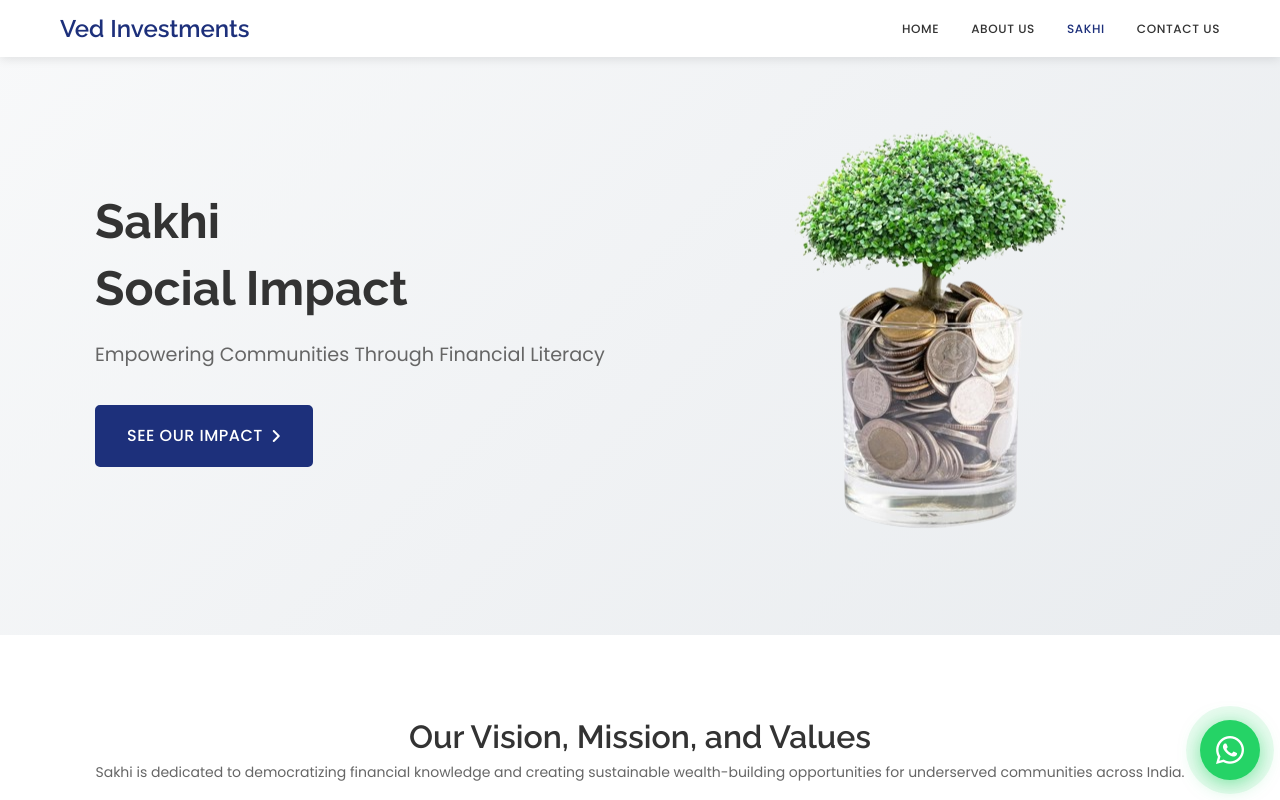
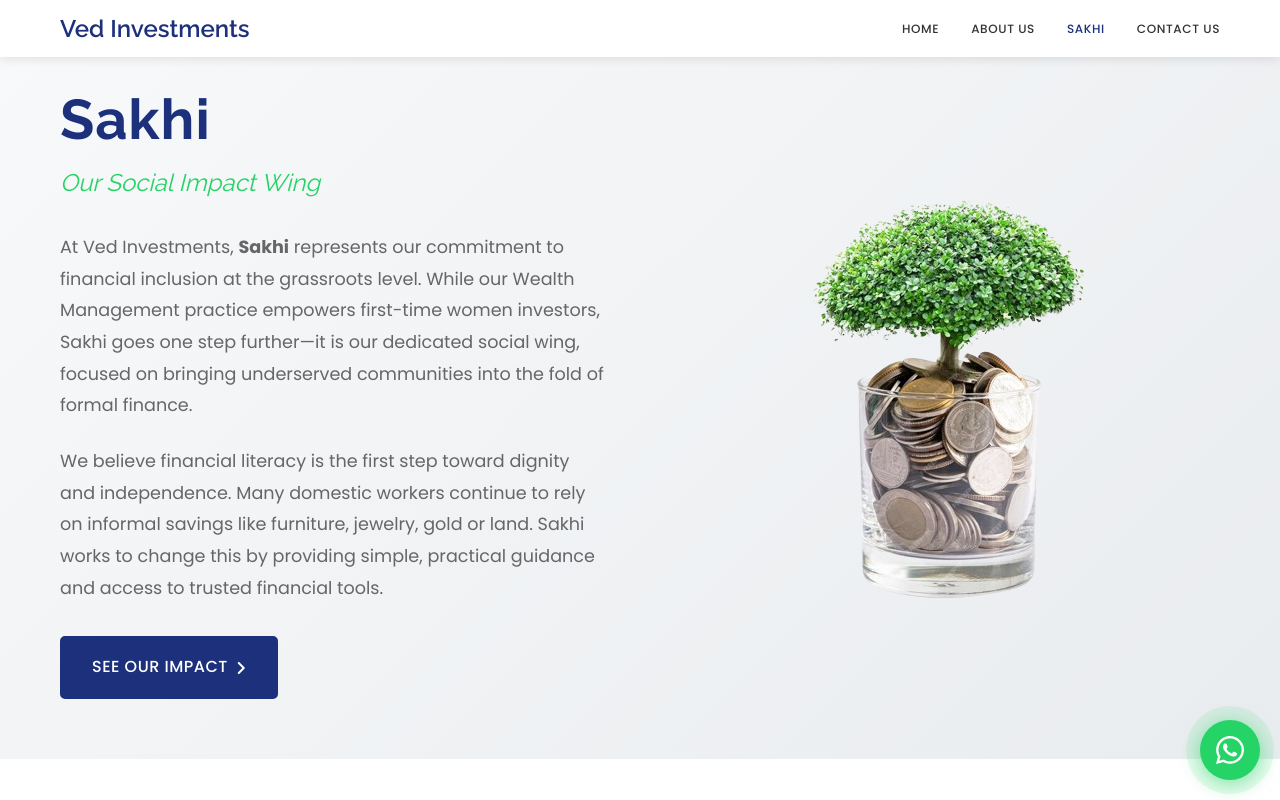
Before and after one commit to vedinvestmentspune/website, a plain HTML site: page sakhi.html in a window 1280 px wide. Shown: the top 800 px of the page. Drawn offline with Linux system fonts and the light colour scheme.

```diff
--- a/assets/css/style.css
+++ b/assets/css/style.css
@@ -359,6 +359,35 @@
     margin-bottom: 0.25rem;
 }
 
+/* Sakhi Mission Section */
+.sakhi-mission {
+    margin-top: 2rem;
+}
+
+.sakhi-mission .hero-btn {
+    display: inline-flex;
+    align-items: center;
+    gap: 0.5rem;
+}
+
+/* Sakhi Page Title Styling */
+.sakhi-main-title {
+    font-size: 3.5rem;
+    font-weight: 700;
+    color: var(--primary-color);
+    letter-spacing: 1px;
+    margin-bottom: 0.5rem;
+}
+
+.sakhi-subtitle {
+    font-size: 1.5rem;
+    font-weight: 400;
+    color: var(--secondary-color);
+    font-family: var(--font-secondary);
+    font-style: italic;
+    margin-top: 0;
+}
+
 .about-mission {
     font-size: 1.05rem;
     line-height: 1.8;
@@ -445,6 +474,14 @@
 
     .about-mission {
         font-size: 1rem;
+    }
+
+    .sakhi-main-title {
+        font-size: 2.5rem;
+    }
+
+    .sakhi-subtitle {
+        font-size: 1.2rem;
     }
 
     .hero-logo {
--- a/sakhi.html
+++ b/sakhi.html
@@ -75,17 +75,25 @@
                 <div class="hero-content">
                     <div class="hero-text">
                         <h1 class="hero-title animate-fade-in">
-                            <span class="hero-title-line">Sakhi</span>
-                            <span class="hero-title-line">Social Impact</span>
+                            <span class="hero-title-line sakhi-main-title">Sakhi</span>
+                            <span class="hero-title-line sakhi-subtitle">Our Social Impact Wing</span>
                         </h1>
-                        <p class="hero-subtitle animate-fade-in-delay">Empowering Communities Through Financial Literacy</p>
-                        <a href="#sakhi-stories-section" class="btn btn-primary hero-btn animate-fade-in-delay-2">
-                            <span>See Our Impact</span>
-                            <i class="fas fa-angle-right"></i>
-                        </a>
+
+                        <div class="about-intro animate-fade-in-delay-2">
+                            <p>At Ved Investments, <strong>Sakhi</strong> represents our commitment to financial inclusion at the grassroots level. While our Wealth Management practice empowers first-time women investors, Sakhi goes one step further—it is our dedicated social wing, focused on bringing underserved communities into the fold of formal finance.</p>
+
+                            <p>We believe financial literacy is the first step toward dignity and independence. Many domestic workers continue to rely on informal savings like furniture, jewelry, gold or land. Sakhi works to change this by providing simple, practical guidance and access to trusted financial tools.</p>
+
+                            <div class="sakhi-mission">
+                                <a href="#sakhi-stories-section" class="btn btn-primary hero-btn">
+                                    <span>See Our Impact</span>
+                                    <i class="fas fa-angle-right"></i>
+                                </a>
+                            </div>
+                        </div>
                     </div>
                     <div class="hero-image">
-                        <img src="assets/images/money-tree-bg.png" alt="Community Empowerment" class="hero-img">
+                        <img src="assets/images/money-tree-bg.png" alt="Sakhi - Financial Inclusion" class="hero-logo">
                     </div>
                 </div>
             </div>
@@ -409,7 +417,7 @@
                     </div>
                     <p class="footer-description">Your trusted partner for investment guidance and wealth management solutions.</p>
                     <div class="footer-contact">
-                        <p><i class="fas fa-envelope"></i> info@vedinvestments.com</p>
+                        <p><i class="fas fa-envelope"></i> info@ved-investments.in</p>
                         <p><i class="fas fa-phone"></i> +91 9552054719</p>
                         <p><i class="fas fa-certificate"></i> AMFI Registration Number: ARN 8725</p>
                     </div>
```
Also changed, not shown: about.html (+1 -1 lines), contact.html (+2 -2 lines), index.html (+1 -1 lines), join.html (+1 -1 lines), stories.html (+1 -1 lines), assets/images/Sakhi_logo.png (added), 1 other file.
